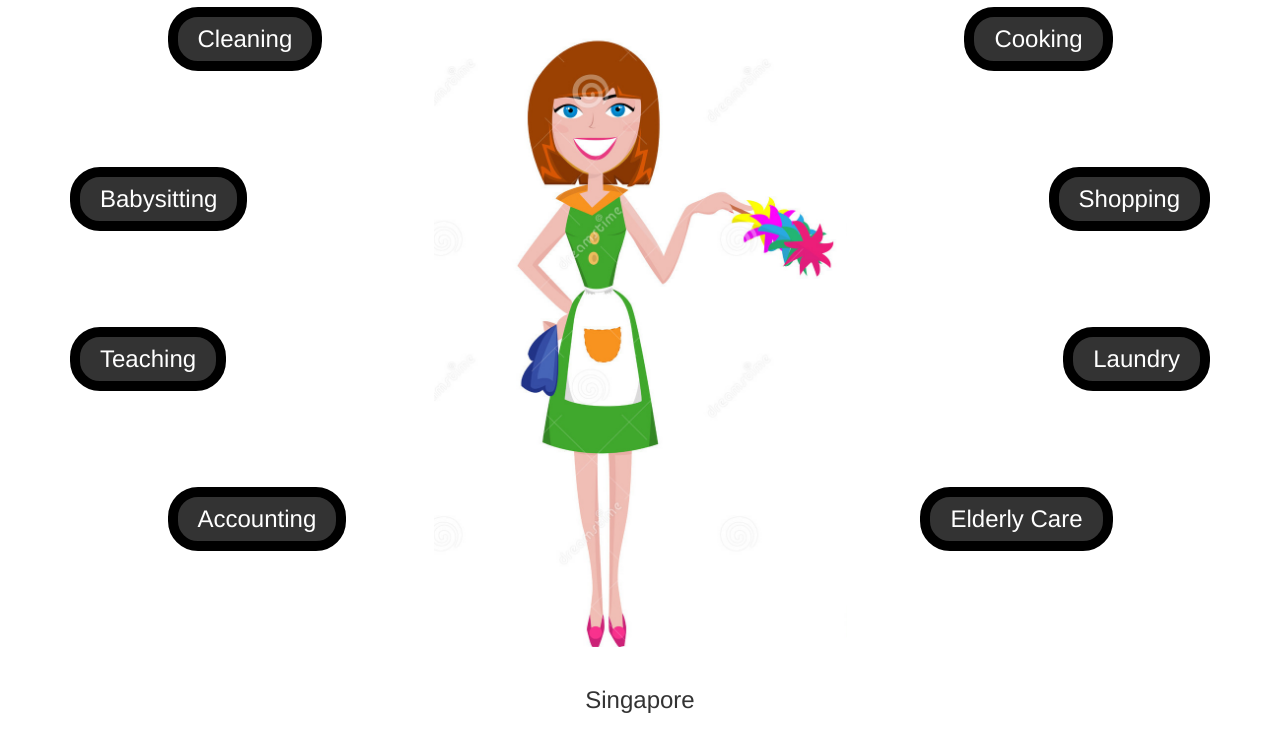
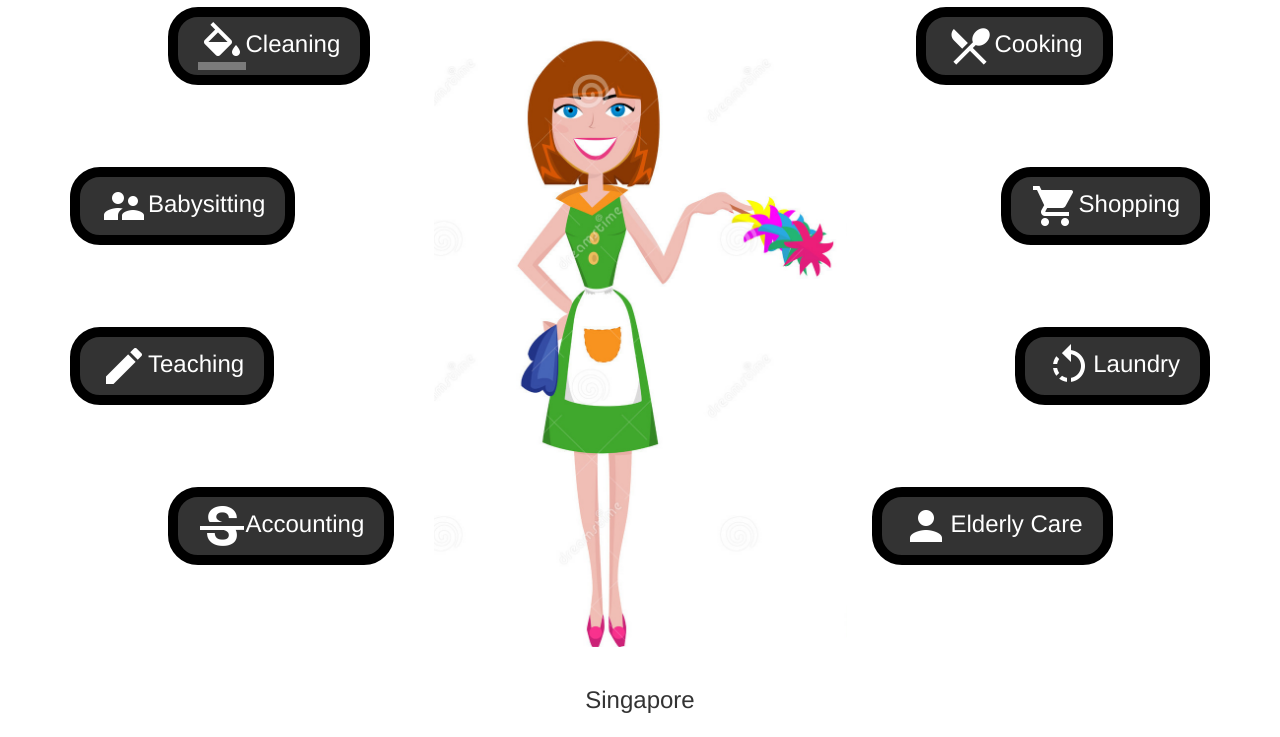
Before and after one commit to allwinpb/whatsmyvalue, a website: page index.html in a window 1280 px wide. Shown: the part 63-800 px from the top of the page. Drawn offline with Linux system fonts and the light colour scheme.

Commit message:
add in icons

```diff
--- a/index.html
+++ b/index.html
@@ -6,6 +6,7 @@
 	<link rel="stylesheet" type="text/css" href="vendor/bootstrap/dist/css/bootstrap.min.css">
 	<link rel="stylesheet" type="text/css" href="vendor/bootstrap/dist/css/bootstrap-theme.min.css">
 	<link rel="stylesheet" href="/assets/css/style.css">
+	<link href="https://fonts.googleapis.com/icon?family=Material+Icons" rel="stylesheet">
 </head>
 <body>
 	<div class="container">
@@ -17,26 +18,26 @@
 		<div class="button-rows">
 			<div class="row button-row">
 				<div class="col-xs-10 col-xs-offset-1">
-					<div class="button-field pull-left">Cleaning</div>
-					<div class="button-field pull-right">Cooking</div>
+					<div class="button-field pull-left"><img src="/assets/img/icons/cleaning.png">Cleaning</div>
+					<div class="button-field pull-right"><img src="/assets/img/icons/cooking.png">Cooking</div>
 				</div>
 			</div>
 			<div class="row button-row">
 				<div class="col-xs-12">
-					<div class="button-field pull-left">Babysitting</div>
-					<div class="button-field pull-right">Shopping</div>
+					<div class="button-field pull-left"><img src="/assets/img/icons/babysitting.png">Babysitting</div>
+					<div class="button-field pull-right"><img src="/assets/img/icons/shopping.png">Shopping</div>
 				</div>
 			</div>
 			<div class="row button-row">
 				<div class="col-xs-12">
-					<div class="button-field pull-left">Teaching</div>
-					<div class="button-field pull-right">Laundry</div>
+					<div class="button-field pull-left"><img src="/assets/img/icons/teaching.png">Teaching</div>
+					<div class="button-field pull-right"><img src="/assets/img/icons/laundry.png">Laundry</div>
 				</div>
 			</div>
 			<div class="row button-row">
 				<div class="col-xs-10 col-xs-offset-1">
-					<div class="button-field pull-left">Accounting</div>
-					<div class="button-field pull-right">Elderly Care</div>
+					<div class="button-field pull-left"><img src="/assets/img/icons/accounting.png">Accounting</div>
+					<div class="button-field pull-right"><img src="/assets/img/icons/elderlyCare.png">Elderly Care</div>
 				</div>
 			</div>
 		</div>
```
Also changed, not shown: assets/img/icons/accounting.png (added), assets/img/icons/babysitting.png (added), assets/img/icons/cleaning.png (added), assets/img/icons/cooking.png (added), assets/img/icons/elderlyCare.png (added), assets/img/icons/laundry.png (added), assets/img/icons/shopping.png (added), assets/img/icons/teaching.png (added).
